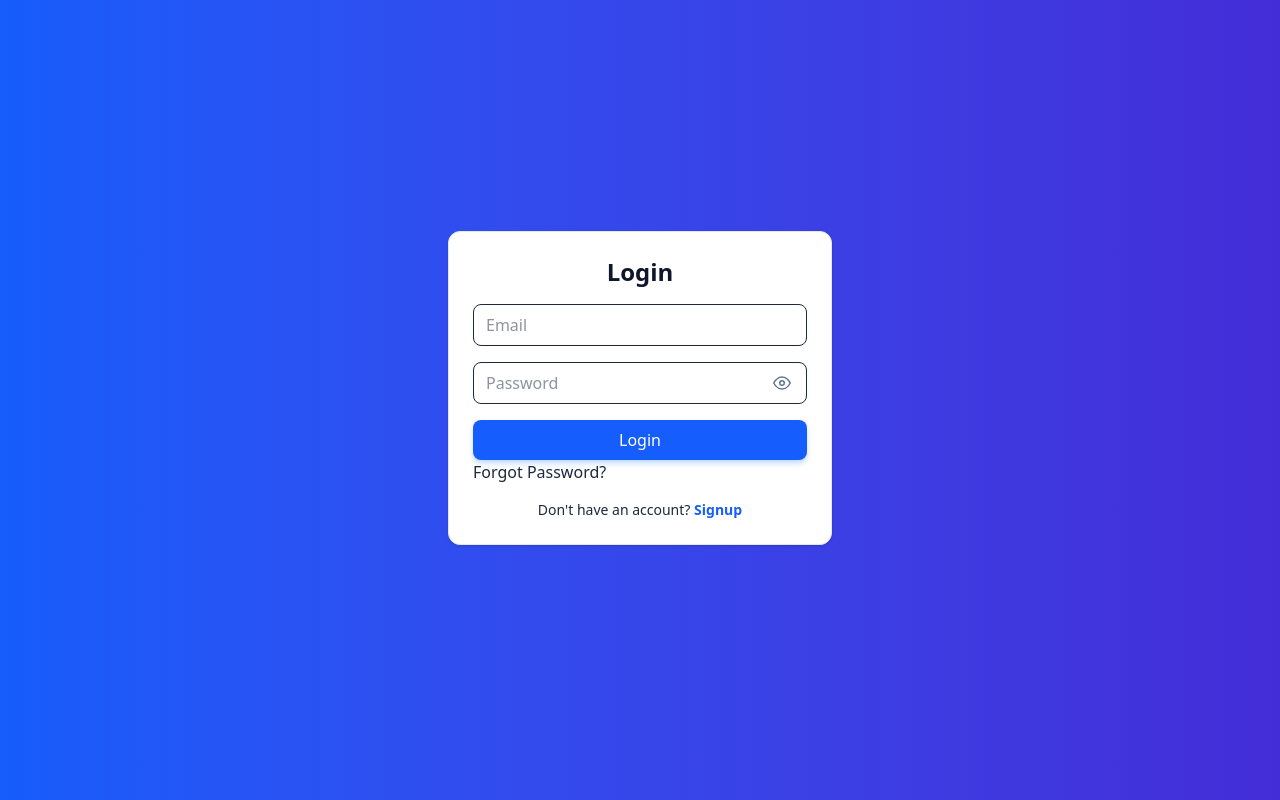
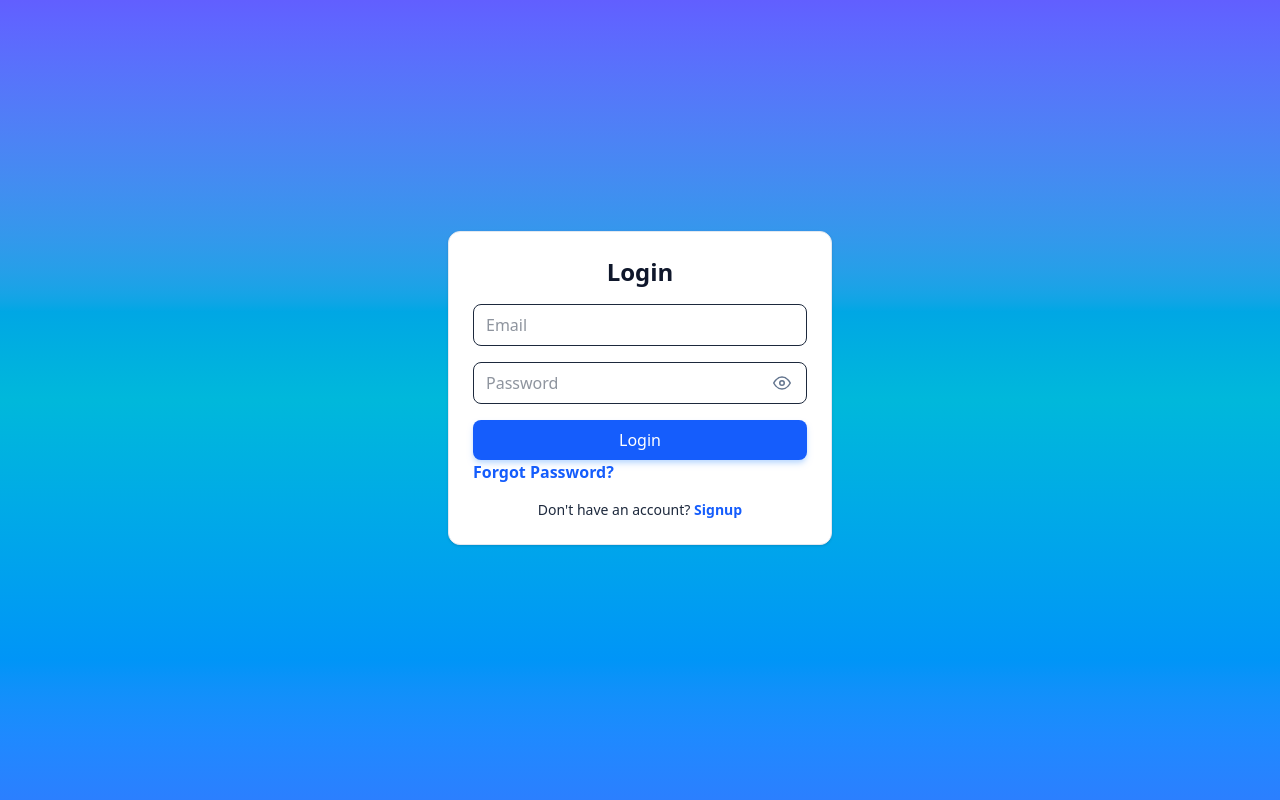
Before and after one commit to 12Sushree/EmsFrontend, a React (Vite) app: page /login in a window 1280 px wide. Built offline with nearby package versions, Linux system fonts and the light colour scheme.

Commit message:
Styling Improved!

```diff
--- a/src/App.jsx
+++ b/src/App.jsx
@@ -6,7 +6,7 @@ import { getAccessToken } from "./utils/token";
 
 function App() {
   const dispatch = useDispatch();
-  const { user, loading } = useSelector((state) => state.auth);
+  const { user } = useSelector((state) => state.auth);
 
   useEffect(() => {
     const token = getAccessToken();
--- a/src/components/ProtectedRoutes.jsx
+++ b/src/components/ProtectedRoutes.jsx
@@ -15,6 +15,7 @@ const ProtectedRoute = ({ children, roles }) => {
       </div>
     );
   }
+
   if (!isAuthenticated) {
     return <Navigate to="/login" replace state={{ from: location }} />;
   }
--- a/src/pages/ForgotPassword.jsx
+++ b/src/pages/ForgotPassword.jsx
@@ -31,7 +31,7 @@ export default function ForgotPassword() {
   };
 
   return (
-    <div className="min-h-screen flex items-center justify-center bg-gradient-to-r from-blue-600 to-indigo-700">
+    <div className="min-h-screen flex items-center justify-center bg-linear-to-b from-indigo-500 via-cyan-500 to-blue-500">
       <div className="card mb-6 w-sm">
         <h2 className="text-2xl font-bold text-center mb-4">Forgot Password</h2>
 
--- a/src/pages/Login.jsx
+++ b/src/pages/Login.jsx
@@ -52,7 +52,7 @@ export default function Login() {
   }, [alert]);
 
   return (
-    <div className="min-h-screen flex items-center justify-center bg-gradient-to-r from-blue-600 to-indigo-700">
+    <div className="min-h-screen flex items-center justify-center bg-linear-to-b from-indigo-500 via-cyan-500 to-blue-500">
       <div className="card mb-6 w-sm">
         <h2 className="text-2xl font-bold text-center mb-4">Login</h2>
 
@@ -119,7 +119,9 @@ export default function Login() {
           </Button>
         </form>
 
-        <Link to="/forgot-password">Forgot Password?</Link>
+        <Link className="text-blue-600 font-semibold" to="/forgot-password">
+          Forgot Password?
+        </Link>
 
         <p className="text-center mt-4 text-sm">
           Don&apos;t have an account?{" "}
--- a/src/pages/ResetPassword.jsx
+++ b/src/pages/ResetPassword.jsx
@@ -41,7 +41,7 @@ export default function ResetPassword() {
   };
 
   return (
-    <div className="min-h-screen flex items-center justify-center bg-gradient-to-r from-blue-600 to-indigo-700">
+    <div className="min-h-screen flex items-center justify-center bg-linear-to-b from-indigo-500 via-cyan-500 to-blue-500">
       <div className="card mb-6 w-sm">
         <h2 className="text-2xl font-bold text-center mb-4">Reset Password</h2>
 
--- a/src/pages/Signup.jsx
+++ b/src/pages/Signup.jsx
@@ -69,7 +69,7 @@ function Signup() {
   }, [alert]);
 
   return (
-    <div className="min-h-screen flex items-center justify-center bg-gradient-to-r from-indigo-600 to-blue-700">
+    <div className="min-h-screen flex items-center justify-center bg-linear-to-b from-indigo-500 via-cyan-500 to-blue-500">
       <div className="card mb-6 w-md">
         <h2 className="text-2xl font-bold text-center mb-4">Create Account</h2>
 
--- a/src/pages/VerifyEmail.jsx
+++ b/src/pages/VerifyEmail.jsx
@@ -65,7 +65,7 @@ export default function VerifyEmail() {
   };
 
   return (
-    <div className="min-h-screen flex items-center justify-center bg-gradient-to-r from-blue-600 to-indigo-700">
+    <div className="min-h-screen flex items-center justify-center bg-linear-to-b from-indigo-500 via-cyan-500 to-blue-500">
       <div className="card mb-6 w-sm">
         <h2 className="text-2xl font-bold text-center mb-4">
           Email Verification
```
Also changed, not shown: src/App.css (deleted).
